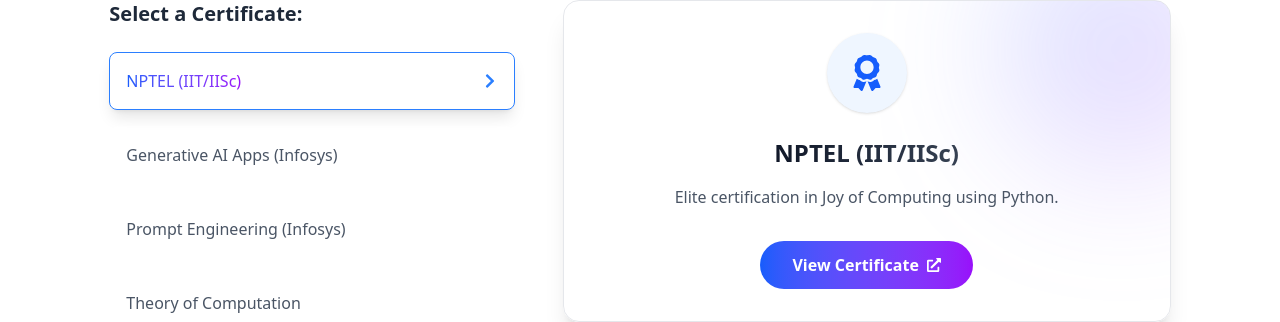
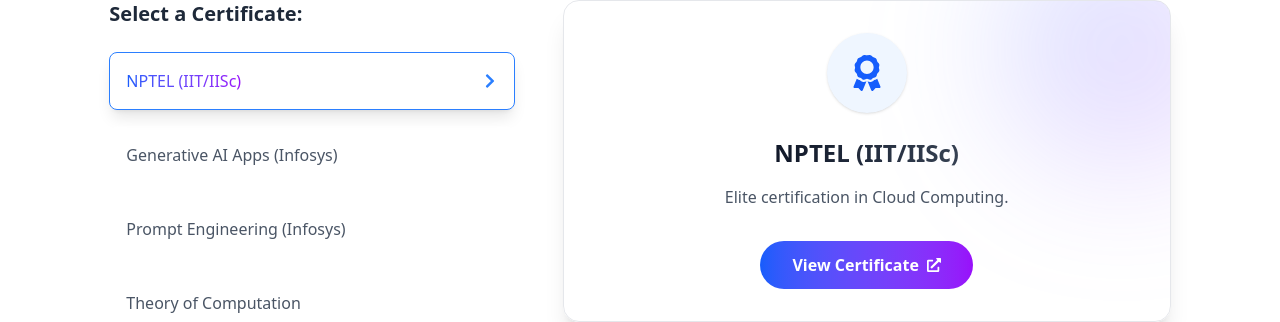
Before and after one commit to keshava1171/portfolio, a React (Vite) app: page / in a window 1280 px wide. Shown: the part 4371-4693 px from the top of the page. Built offline with nearby package versions, Linux system fonts and the light colour scheme.

Commit message:
update: change NPTEL certificate to Cloud Computing

```diff
--- a/src/components/Certifications.jsx
+++ b/src/components/Certifications.jsx
@@ -8,7 +8,7 @@ const certifications = [
         id: 1,
         title: 'NPTEL (IIT/IISc)',
         file: '/NPTEL.pdf',
-        description: 'Elite certification in Joy of Computing using Python.',
+        description: 'Elite certification in Cloud Computing.',
     },
     {
         id: 2,
```
